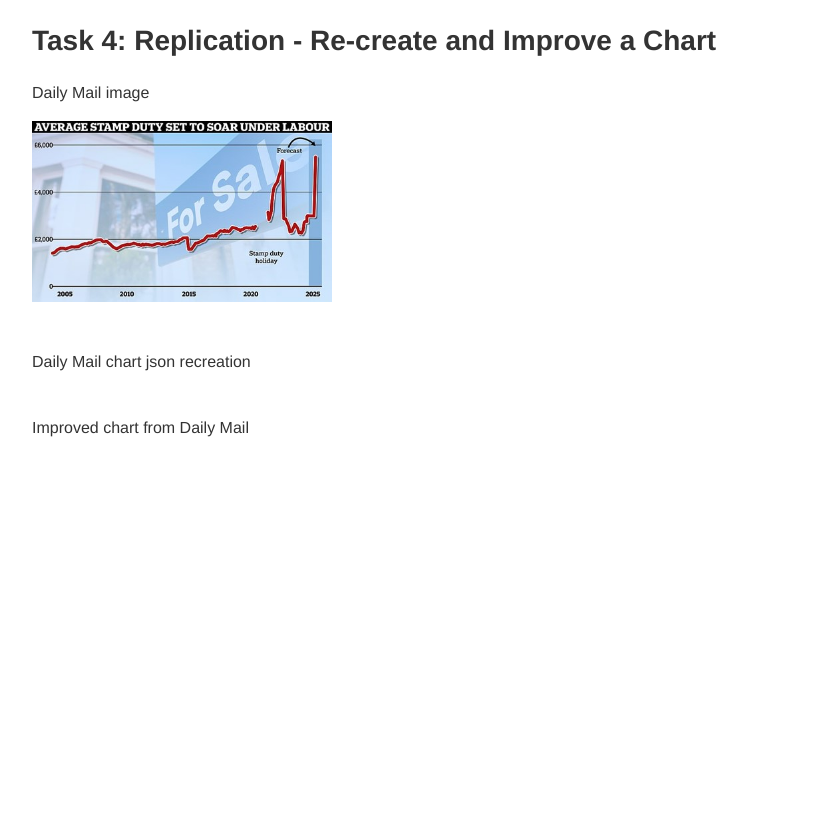
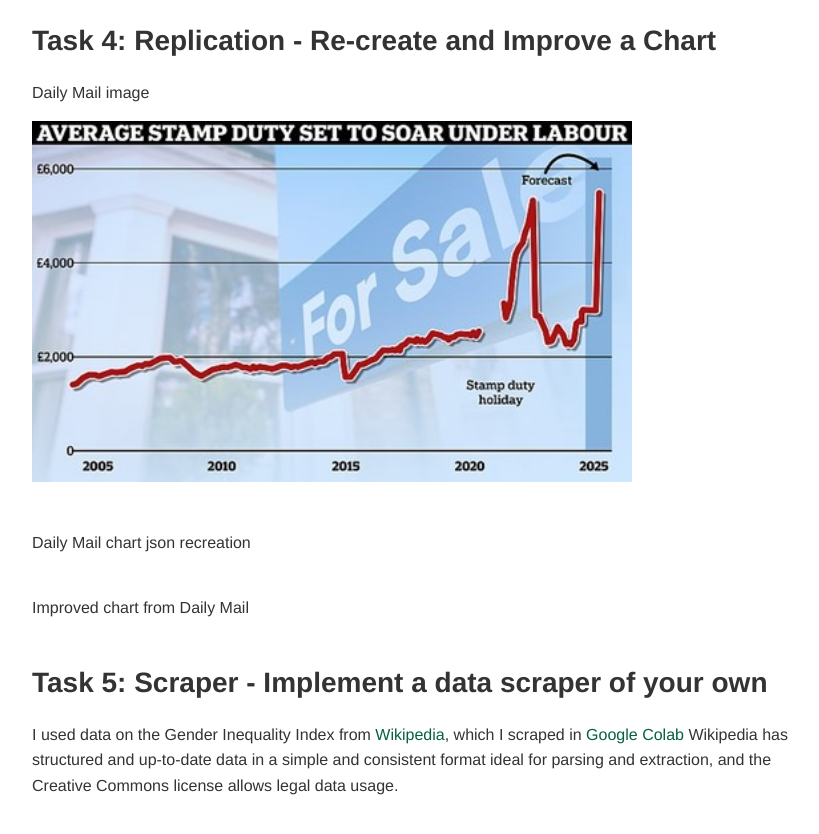
Before and after one commit to mariellajasper/mariellajasper.github.io, a plain HTML site: page index.html in a window 1280 px wide. Shown: the part 1140-1974 px from the top of the page, without its empty margins (208-1027 px from the left). Before the commit the page ends 1621 px from the top, so only its background shows below. Drawn offline with Linux system fonts and the light colour scheme; a script that the page names is missing.

Commit message:
W5 Portfolio Update index.html

```diff
--- a/index.html
+++ b/index.html
@@ -121,7 +121,7 @@
                 Daily Mail image
             </p>
         </div>
-        <img src="https://raw.githubusercontent.com/mariellajasper/mariellajasper.github.io/refs/heads/main/wk4_image.jpg" alt="Description of the image" width="300">
+        <img src="https://raw.githubusercontent.com/mariellajasper/mariellajasper.github.io/refs/heads/main/wk4_image.jpg" alt="Description of the image" width="600">
     </section>
     <section>
         <div class="chart-description">
@@ -138,6 +138,17 @@
             </p>
         </div>
         <figure id="Location8"></figure>
+    </section>
+
+    <section>
+        <div class="chart-description">
+            <h2>Task 5: Scraper - Implement a data scraper of your own</h2>
+            <p>
+                I used data on the Gender Inequality Index from <a href="https://en.wikipedia.org/wiki/Gender_Inequality_Index">Wikipedia</a>, which I scraped in <a href="https://colab.research.google.com/drive/1C8ns4WF6IRj1q91pWc0WG-BfGni7_8vr?usp=sharing">Google Colab</a>
+                Wikipedia has structured and up-to-date data in a simple and consistent format ideal for parsing and extraction, and the Creative Commons license allows legal data usage.
+            </p>
+        </div>
+        <figure id="Location9"></figure>
     </section>
 
 
@@ -161,6 +172,8 @@
         vegaEmbed('#Location7', figure_7_spec)
         let figure_8_spec = "https://raw.githubusercontent.com/mariellajasper/mariellajasper.github.io/refs/heads/main/wk4_chart2.json";
         vegaEmbed('#Location8', figure_8_spec)
+        let figure_8_spec = "https://raw.githubusercontent.com/mariellajasper/mariellajasper.github.io/refs/heads/main/wk5_chart1.json";
+        vegaEmbed('#Location9', figure_9_spec)
     </script>
 
 
```
